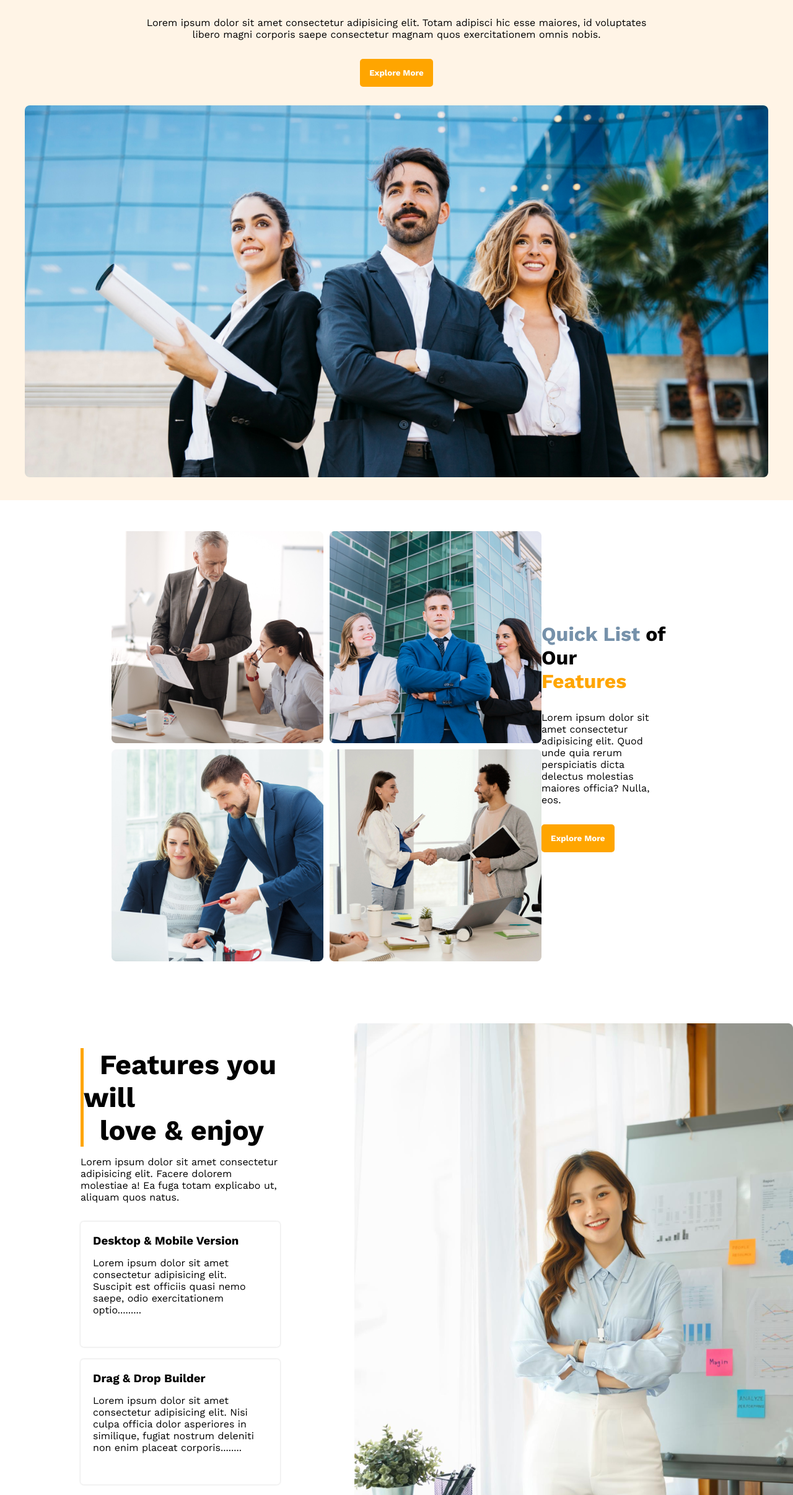
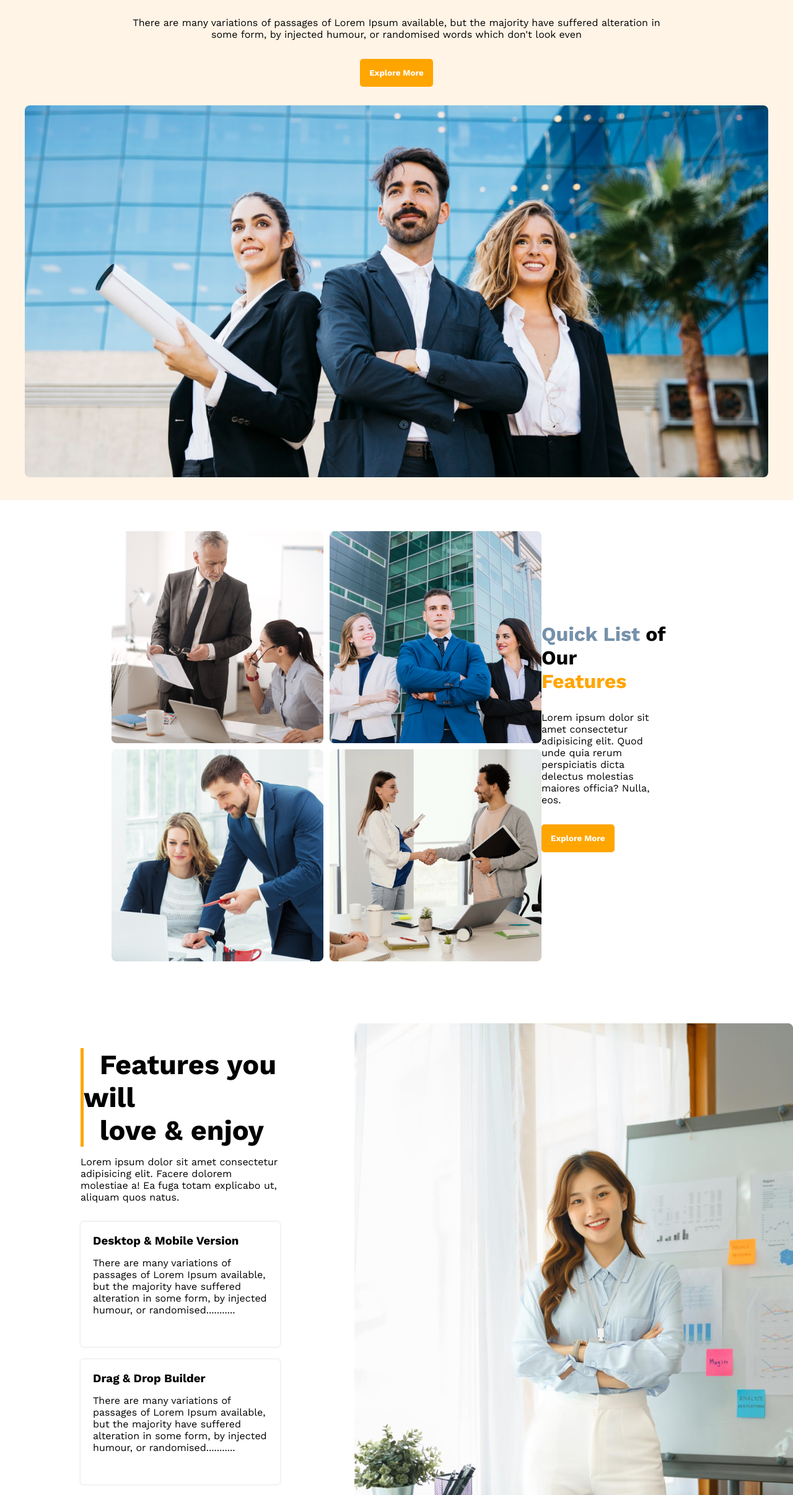
Before and after one commit to Engarif3/project2, a plain HTML site: page index.html in a window 1280 px wide. Shown: the part 313-2725 px from the top of the page at 62% size. Drawn offline with nearby package versions, Linux system fonts and the light colour scheme.

Commit message:
third commit

```diff
--- a/index.html
+++ b/index.html
@@ -30,9 +30,8 @@
       <div class="nav-body">
         <h1>Brand New <br>Group of Architects</h1>
         <p>
-          Lorem ipsum dolor sit amet consectetur adipisicing elit. Totam
-          adipisci hic esse maiores, id voluptates <br>libero magni corporis
-          saepe consectetur magnam quos exercitationem omnis nobis.
+            There are many variations of passages of Lorem Ipsum available, but the majority have suffered alteration in <br>
+            some form, by injected humour, or randomised words which don't look even
         </p>
         <button class="btn">Explore More</button>
         <div class="banner-img">
@@ -60,19 +59,27 @@
             <p>Lorem ipsum dolor sit amet consectetur adipisicing elit. Facere dolorem molestiae a! Ea fuga totam explicabo ut, aliquam quos natus.</p>
             <div class="architect-description">
                 <h3 class="description-heading">Desktop & Mobile Version</h3>
-                <p>Lorem ipsum dolor sit amet consectetur adipisicing elit. Suscipit est officiis quasi nemo saepe, odio exercitationem optio.........</p>
+                <p>There are many variations of passages of Lorem Ipsum available,
+                    but the majority have suffered alteration in some form, by
+                    injected humour, or randomised...........</p>
             </div>
             <div class="architect-description">
                 <h3 class="description-heading">Drag & Drop Builder</h3>
-                <p>Lorem ipsum dolor sit amet consectetur adipisicing elit. Nisi culpa officia dolor asperiores  in similique, fugiat nostrum deleniti non enim placeat corporis........</p>
+                <p>There are many variations of passages of Lorem Ipsum available,
+                    but the majority have suffered alteration in some form, by
+                    injected humour, or randomised...........</p>
             </div>
             <div class="architect-description">
                 <h3 class="description-heading">Awesome Modern Design</h3>
-                <p>Lorem ipsum dolor sit amet, consectetur adipisicing elit. Sed non odio aperiam? Unde magnam  excepturi, accusamus consequuntur..........</p>
+                <p>There are many variations of passages of Lorem Ipsum available,
+                    but the majority have suffered alteration in some form, by
+                    injected humour, or randomised...........</p>
             </div>
             <div class="architect-description">
                 <h3 class="description-heading">Super Easy to Edit</h3>
-                <p>Lorem ipsum dolor sit amet consectetur adipisicing elit. Voluptatum animi, praesentium porro mollitia expedita explicabo exercitationem a..........</p>
+                <p>There are many variations of passages of Lorem Ipsum available,
+                    but the majority have suffered alteration in some form, by
+                    injected humour, or randomised...........</p>
             </div>
         </div>
         <div class="architect-img">
```
